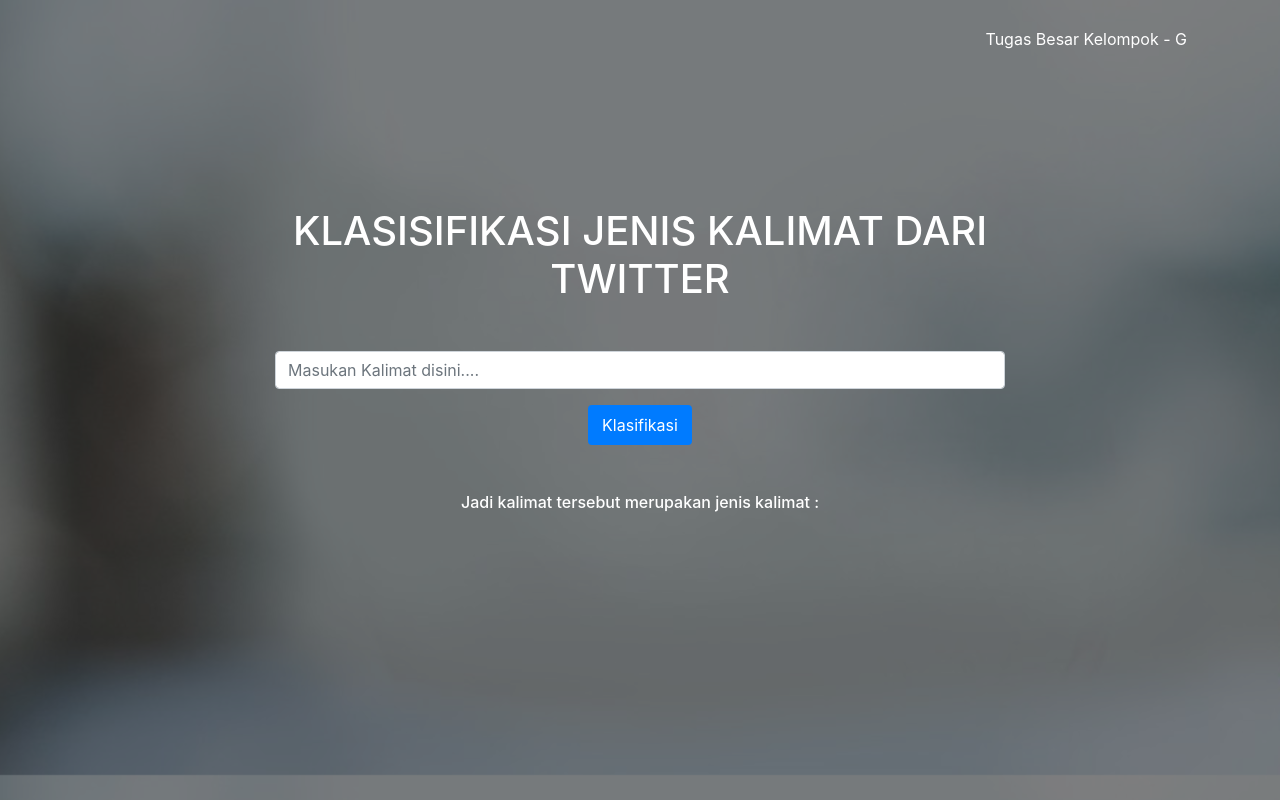
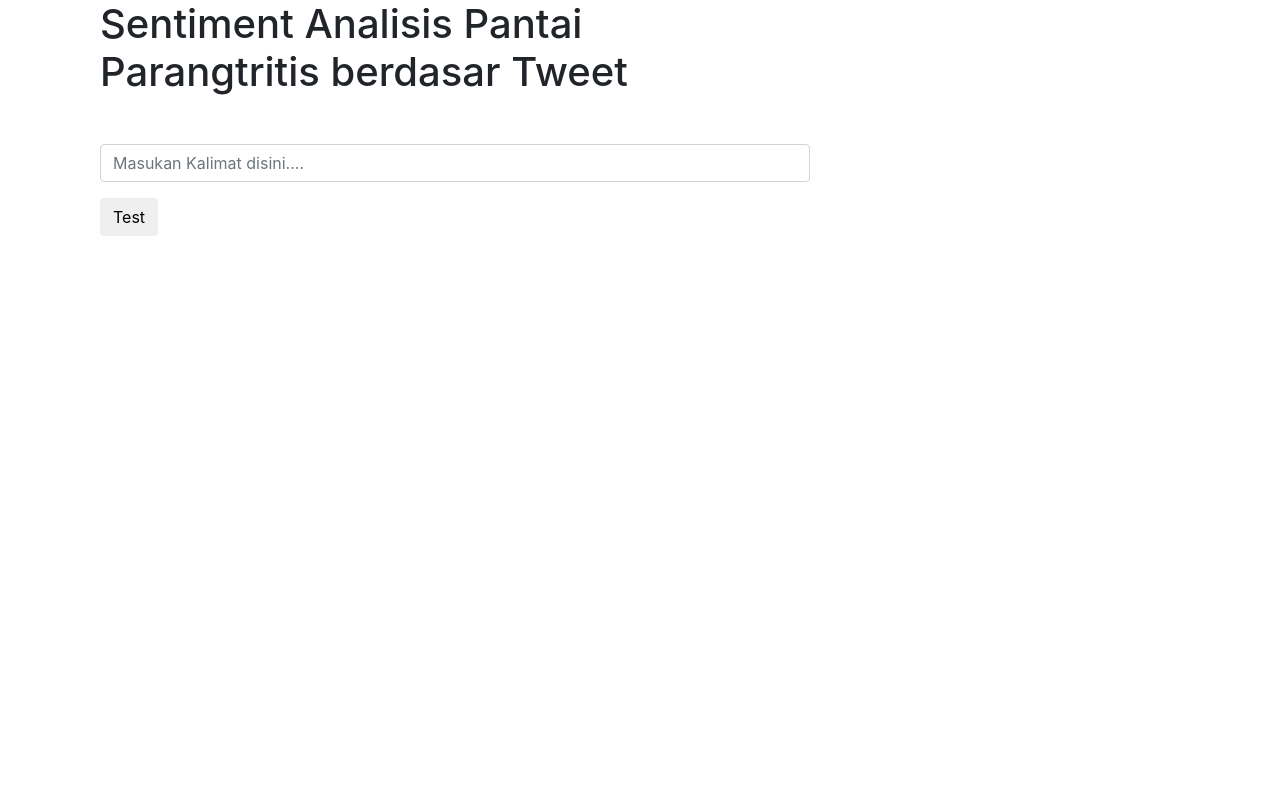
Before and after one commit to Masegie/Sentimen-Analysis-UI, a PHP site: page / in a window 1280 px wide. Run offline with PHP 8.4, Linux system fonts and the light colour scheme; some libraries are stand-ins or nearby versions.

Commit message:
update fix

```diff
--- a/css/style.css
+++ b/css/style.css
@@ -5,6 +5,10 @@ body {
   font-size: 16px;
   line-height: 1.8;
   color: #6c757d;
+}
+
+h1 {
+  color: #fff;
 }
 
 a {
--- a/index.php
+++ b/index.php
@@ -23,34 +23,16 @@
   <body>
 
     <header role="banner">
-
-      <nav class="navbar navbar-expand-md navbar-dark bg-light">
-        <div class="container">
-          <a class="navbar-brand" href="index.php"> </a>
-          <button class="navbar-toggler" type="button" data-toggle="collapse" data-target="#navbarsExample05" aria-controls="navbarsExample05" aria-expanded="false" aria-label="Toggle navigation">
-            <span class="navbar-toggler-icon"></span>
-          </button>
-
-          <div class="collapse navbar-collapse navbar-light" id="navbarsExample05">
-            <ul class="navbar-nav ml-auto pl-lg-5 pl-0">
-              <li class="nav-item">
-                <a class="nav-link active" href="index.php">Tugas Besar Kelompok - G</a>
-              </li>
-            </ul>
-
-          </div>
-        </div>
-      </nav>
     </header>
     <!-- END header -->
 
-    <section class="site-hero overlay" data-stellar-background-ratio="0.5" style="background-image: url(images/big_image_1.jpg);">
+    <section class="site-hero" data-stellar-background-ratio="0.5" style="background-color: #fffff  ">
       <div class="container">
-        <div class="row align-items-center site-hero-inner justify-content-center">
-          <div class="col-md-8 text-center">
+        <div>
+          <div class="col-md-8">
 
             <div class="mb-5 element-animate">
-              <h1>KLASISIFIKASI JENIS KALIMAT DARI TWITTER</h1>
+              <h1>Sentiment Analisis Pantai Parangtritis berdasar Tweet</h1>
             </div>
 
             <form id="input_artikel" class="mb-5 element-animate" action="{{url('submit_text.store')}}">
@@ -58,14 +40,14 @@
               <input type="hidden" name="_token" value="{{ csrf_token() }}">
 
               <div class="form-group">
-                <input type="text" name="test_sentiments" id="text_sentiments" class="form-control form-control-block search-input" placeholder="Masukan Kalimat disini....">
+                <input type="text" name="textSentence" id="text_sentence" class="form-control form-control-block search-input" placeholder="Masukan Kalimat disini....">
               </div>
               <input class="form-group" type="hidden" name="categoryPredict" id="category_predict" />
-              <button type="button" class="btn btn-primary" id="submit_text" >Klasifikasi</button>
+              <button type="button" class="btn" id="submit_text" >Test </button>
             </form>
 
             <div class="mb-5 element-animate">
-              <h6 class="yasudah" >Jadi kalimat tersebut merupakan jenis kalimat : </h6>
+              <h6 class="yasudah" >Jadi kata / kalimat ini termasuk : </h6>
                 <label class="yasudah" for="testResult" id="predictResult"></label>
             </div>
           </div>
@@ -90,12 +72,10 @@
       function fillInAddress() {
         // Get the place details from the autocomplete object.
         var place = autocomplete.getPlace();
-
         for (var component in componentForm) {
           document.getElementById(component).value = '';
           document.getElementById(component).disabled = false;
         }
-
         // Get each component of the address from the place details
         // and fill the corresponding field on the form.
         for (var i = 0; i < place.address_components.length; i++) {
@@ -123,19 +103,24 @@
                 });
                 $('#submit_text').click(function(){
                     $('#predictResult').empty();
-                    var text=$('#text_sentiments').val();
+                    var text=$('#text_sentence').val();
 
                     $.ajax({
                     type: "POST",
                     url:"https://tugasbesarnlp.herokuapp.com/input/task",
-                    data:'{"tweet":"'+text+'"}',
+                    data:'{"textSentence":"'+text+'"}',
                     contentType: 'application/json; charset=utf-8',
                     dataType: "json",
                     success:function(data){
                         console.log(data);
                         var dataTemp=data['message'];
-                        $('#predictResult').append(dataTemp);
-                        $('#category_predict').val(dataTemp);
+                        if (dataTemp == "[1]"){
+                          dataTemp1 = "Positive";
+                        } else {
+                          dataTemp1 = "Negative";
+                        }
+                        $('#predictResult').append(dataTemp1);
+                        $('#category_predict').val(dataTemp1);
                     }
                 });
             });
```
